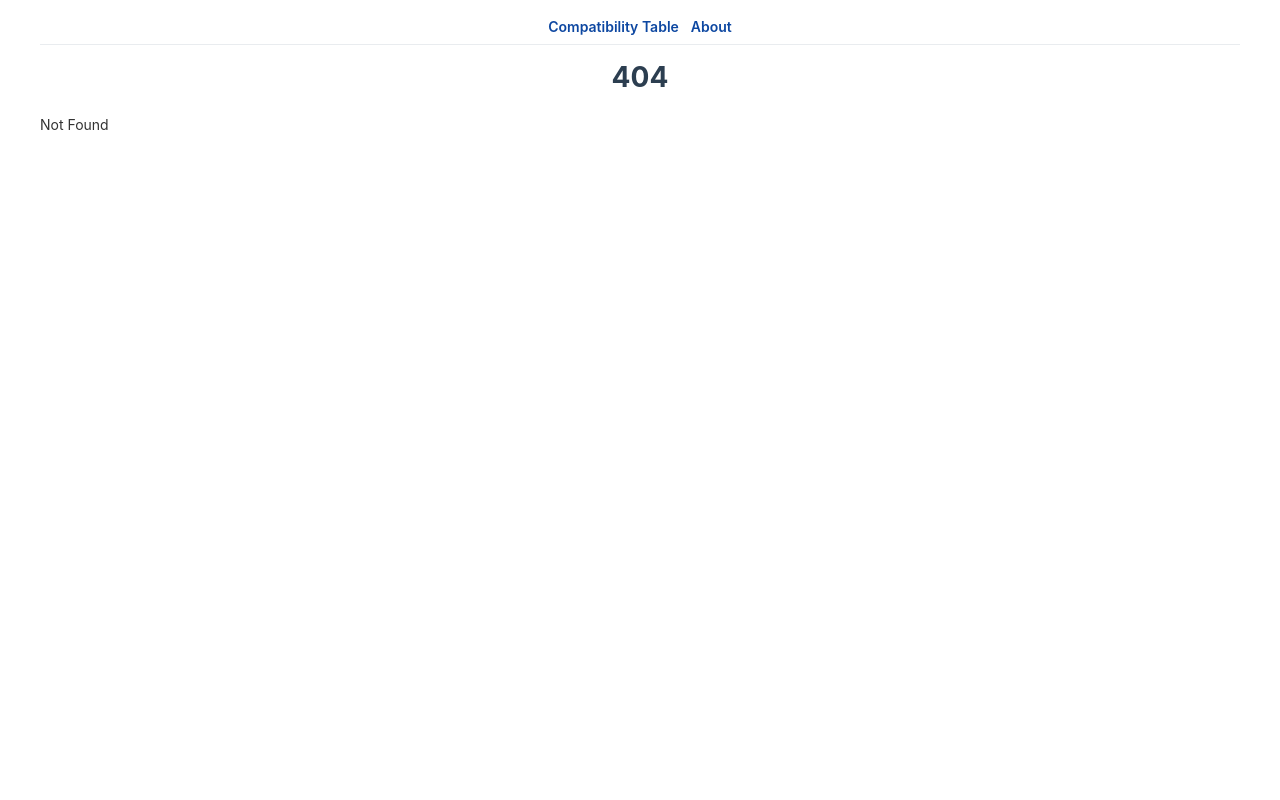
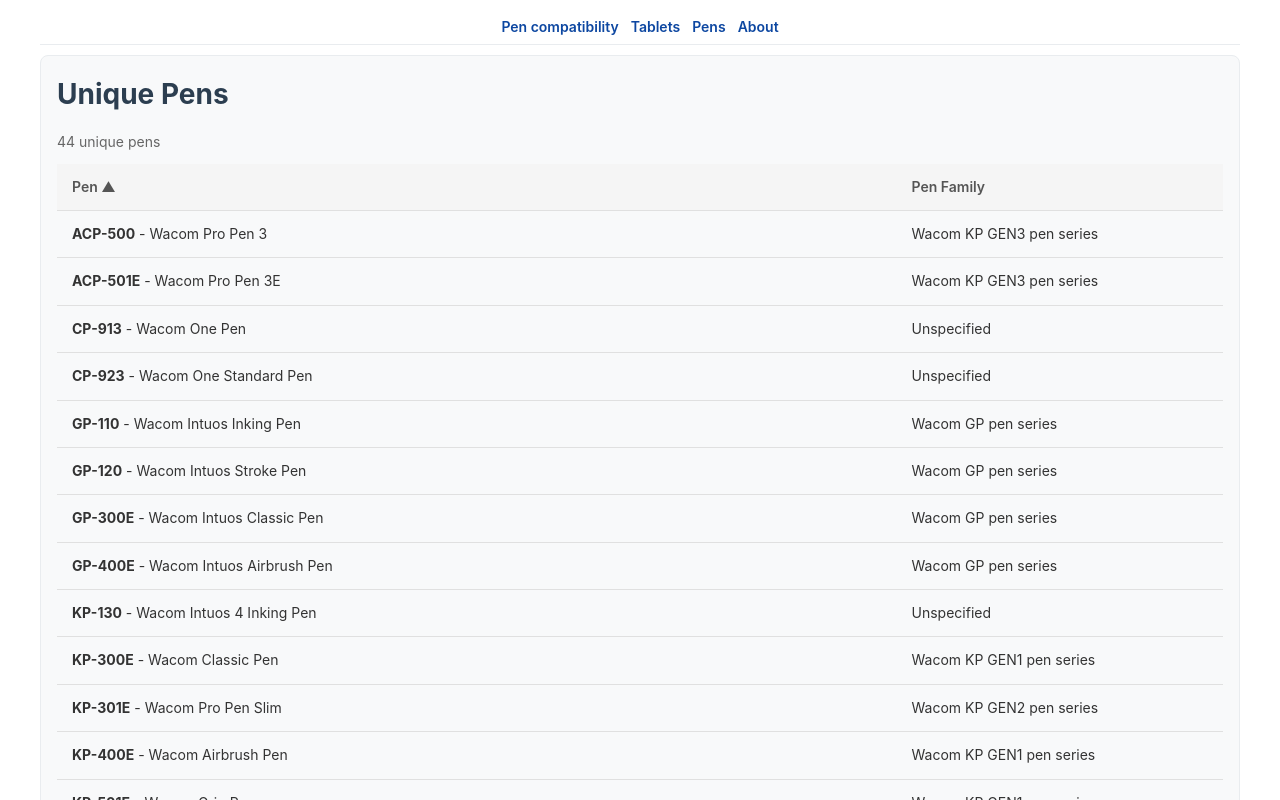
Before and after one commit to TheSevenPens/DrawTabPenCompat, a SvelteKit app: page /pens in a window 1280 px wide. Before the commit this address had no page. Shown: the top 800 px of the page. Built offline with nearby package versions, Linux system fonts and the light colour scheme.

Commit message:
UI Text fixup

```diff
--- a/src/routes/+layout.svelte
+++ b/src/routes/+layout.svelte
@@ -4,7 +4,9 @@
 </script>
 
 <nav class="site-nav">
-  <a href={`${base}/`}>Compatibility Table</a>
+  <a href={`${base}/`}>Pen compatibility</a>
+  <a href={`${base}/tablets/`}>Tablets</a>
+  <a href={`${base}/pens/`}>Pens</a>
   <a href={`${base}/about/`}>About</a>
 </nav>
 
--- a/src/routes/about/+page.svelte
+++ b/src/routes/about/+page.svelte
@@ -13,7 +13,7 @@
     data files.
   </p>
   <p>
-    Main table: <a href={`${base}/`}>Compatibility Table</a>
+    <a href={`${base}/`}>Pen compatibility</a>
   </p>
 </div>
 
--- /dev/null
+++ b/src/routes/pens/+page.svelte
@@ -0,0 +1,199 @@
+<script>
+  import { onMount } from 'svelte';
+  import { base } from '$app/paths';
+
+  let pens = [];
+  let loading = true;
+  let errorMsg = '';
+  let sortKey = 'pen';
+  let sortDirection = 'asc';
+
+  $: sortedPens = [...pens].sort((a, b) => {
+    let left = '';
+    let right = '';
+
+    if (sortKey === 'family') {
+      left = a.family;
+      right = b.family;
+    } else {
+      left = getPenSortValue(a);
+      right = getPenSortValue(b);
+    }
+
+    const compared = left.localeCompare(right, undefined, { numeric: true, sensitivity: 'base' });
+    return sortDirection === 'asc' ? compared : -compared;
+  });
+
+  function getPenSortValue(pen) {
+    // Sort by id first, then name for stable and intuitive ordering.
+    return `${pen.id} ${pen.name || ''}`;
+  }
+
+  function toggleSort(nextKey) {
+    if (sortKey === nextKey) {
+      sortDirection = sortDirection === 'asc' ? 'desc' : 'asc';
+      return;
+    }
+
+    sortKey = nextKey;
+    sortDirection = 'asc';
+  }
+
+  function sortIndicator(columnKey) {
+    if (sortKey !== columnKey) return '';
+    return sortDirection === 'asc' ? ' ▲' : ' ▼';
+  }
+
+  onMount(async () => {
+    try {
+      const [compatRes, pensRes] = await Promise.all([
+        fetch(`${base}/data/wacom-pen-compat.json`),
+        fetch(`${base}/data/wacom-pens.json`)
+      ]);
+
+      if (!compatRes.ok || !pensRes.ok) {
+        throw new Error('Failed to fetch pen data');
+      }
+
+      const compatData = await compatRes.json();
+      const pensData = await pensRes.json();
+
+      const penDefs = new Map((pensData.pendefs || []).map((def) => [def.id, def]));
+      const penFamilyDefs = new Map((pensData.penfamilydefs || []).map((def) => [def.id, def.name]));
+      const familyToPens = new Map();
+
+      for (const def of pensData.pendefs || []) {
+        if (!def.familyid) continue;
+        if (!familyToPens.has(def.familyid)) {
+          familyToPens.set(def.familyid, new Set());
+        }
+        familyToPens.get(def.familyid).add(def.id);
+      }
+
+      const uniquePenIds = new Set();
+      for (const row of compatData.compatrows || []) {
+        for (const penId of row.pens || []) {
+          uniquePenIds.add(penId);
+        }
+        for (const familyId of row.penfamilies || []) {
+          const familyPens = familyToPens.get(familyId);
+          if (!familyPens) continue;
+          for (const penId of familyPens) {
+            uniquePenIds.add(penId);
+          }
+        }
+      }
+
+      pens = Array.from(uniquePenIds)
+        .map((id) => {
+          const def = penDefs.get(id);
+          const familyId = def?.familyid || '';
+          return {
+            id,
+            name: def?.name || id,
+            family: penFamilyDefs.get(familyId) || familyId || 'Unspecified'
+          };
+        })
+        .sort((a, b) => a.id.localeCompare(b.id, undefined, { numeric: true }));
+    } catch (err) {
+      errorMsg = err?.message || 'Unknown error';
+    } finally {
+      loading = false;
+    }
+  });
+</script>
+
+<svelte:head>
+  <title>Pens | SevenPens Wacom Compatibility</title>
+</svelte:head>
+
+<div class="pens-page">
+  <h1>Unique Pens</h1>
+
+  {#if loading}
+    <p>Loading pen list...</p>
+  {:else if errorMsg}
+    <p class="error-msg">Failed to load pens: {errorMsg}</p>
+  {:else}
+    <p class="count">{pens.length} unique pens</p>
+    <table>
+      <thead>
+        <tr>
+          <th>
+            <button class="sort-btn" on:click={() => toggleSort('pen')}>
+              Pen{sortIndicator('pen')}
+            </button>
+          </th>
+          <th>
+            <button class="sort-btn" on:click={() => toggleSort('family')}>
+              Pen Family{sortIndicator('family')}
+            </button>
+          </th>
+        </tr>
+      </thead>
+      <tbody>
+        {#each sortedPens as pen}
+          <tr>
+            <td>
+              <strong>{pen.id}</strong>
+              {#if pen.name && pen.name !== pen.id}
+                <span> - {pen.name}</span>
+              {/if}
+            </td>
+            <td>{pen.family}</td>
+          </tr>
+        {/each}
+      </tbody>
+    </table>
+  {/if}
+</div>
+
+<style>
+  .pens-page {
+    background: #f8f9fa;
+    border: 1px solid #e9ecef;
+    border-radius: 8px;
+    padding: 16px;
+    margin: 0 auto;
+  }
+
+  .pens-page h1 {
+    text-align: left;
+    margin-bottom: 8px;
+  }
+
+  .count {
+    color: #666;
+    margin-bottom: 10px;
+  }
+
+  .pens-page table {
+    box-shadow: none;
+  }
+
+  .pens-page th:first-child,
+  .pens-page td:first-child {
+    width: 72%;
+  }
+
+  .pens-page th:last-child,
+  .pens-page td:last-child {
+    width: 28%;
+  }
+
+  .sort-btn {
+    text-align: left;
+    width: 100%;
+    font: inherit;
+    color: inherit;
+    font-weight: 600;
+    border: 0;
+    background: transparent;
+    padding: 0;
+    cursor: pointer;
+  }
+
+  .sort-btn:hover {
+    text-decoration: underline;
+  }
+</style>
--- /dev/null
+++ b/src/routes/tablets/+page.svelte
@@ -0,0 +1,129 @@
+<script>
+  import { onMount } from 'svelte';
+  import { base } from '$app/paths';
+
+  let tablets = [];
+  let loading = true;
+  let errorMsg = '';
+
+  onMount(async () => {
+    try {
+      const [compatRes, tabletsRes] = await Promise.all([
+        fetch(`${base}/data/wacom-pen-compat.json`),
+        fetch(`${base}/data/wacom-tablets.json`)
+      ]);
+
+      if (!compatRes.ok || !tabletsRes.ok) {
+        throw new Error('Failed to fetch tablet data');
+      }
+
+      const compatData = await compatRes.json();
+      const tabletsData = await tabletsRes.json();
+
+      const tabletFamilyDefs = new Map(
+        (tabletsData.tabletfamilydefs || []).map((def) => [def.id, def.name])
+      );
+      const tabletDefs = new Map(
+        (tabletsData.tabletdefs || []).map((def) => [def.id, def])
+      );
+
+      const uniqueTabletIds = new Set();
+      for (const row of compatData.compatrows || []) {
+        for (const tabletId of row.tablets || []) {
+          uniqueTabletIds.add(tabletId);
+        }
+      }
+
+      tablets = Array.from(uniqueTabletIds)
+        .map((id) => {
+          const def = tabletDefs.get(id);
+          const familyId = def?.familyid || '';
+          return {
+            id,
+            name: def?.name || id,
+            family: tabletFamilyDefs.get(familyId) || familyId || 'Unspecified'
+          };
+        })
+        .sort((a, b) => a.id.localeCompare(b.id, undefined, { numeric: true }));
+    } catch (err) {
+      errorMsg = err?.message || 'Unknown error';
+    } finally {
+      loading = false;
+    }
+  });
+</script>
+
+<svelte:head>
+  <title>Tablets | SevenPens Wacom Compatibility</title>
+</svelte:head>
+
+<div class="tablets-page">
+  <h1>Unique Tablets</h1>
+
+  {#if loading}
+    <p>Loading tablet list...</p>
+  {:else if errorMsg}
+    <p class="error-msg">Failed to load tablets: {errorMsg}</p>
+  {:else}
+    <p class="count">{tablets.length} unique tablets</p>
+    <table>
+      <thead>
+        <tr>
+          <th>Tablet</th>
+          <th>Tablet Family</th>
+        </tr>
+      </thead>
+      <tbody>
+        {#each tablets as tablet}
+          <tr>
+            <td>
+              <strong>{tablet.id}</strong>
+              {#if tablet.name && tablet.name !== tablet.id}
+                <span> - {tablet.name}</span>
+              {/if}
+            </td>
+            <td>{tablet.family}</td>
+          </tr>
+        {/each}
+      </tbody>
+    </table>
+  {/if}
+</div>
+
+<style>
+  .tablets-page {
+    background: #f8f9fa;
+    border: 1px solid #e9ecef;
+    border-radius: 8px;
+    padding: 16px;
+    margin: 0 auto;
+  }
+
+  .tablets-page h1 {
+    text-align: left;
+    margin-bottom: 8px;
+  }
+
+  .count {
+    color: #666;
+    margin-bottom: 10px;
+  }
+
+  .tablets-page table {
+    box-shadow: none;
+  }
+
+  .tablets-page th:first-child,
+  .tablets-page td:first-child {
+    width: 72%;
+  }
+
+  .tablets-page th:first-child {
+    text-align: left;
+  }
+
+  .tablets-page th:last-child,
+  .tablets-page td:last-child {
+    width: 28%;
+  }
+</style>
```
